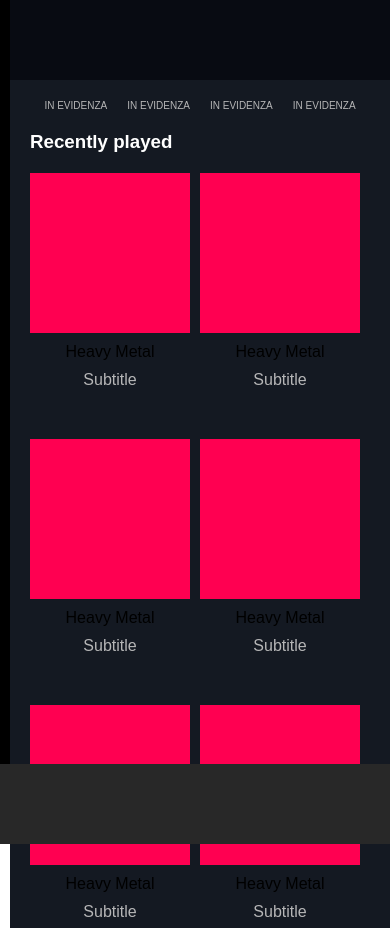
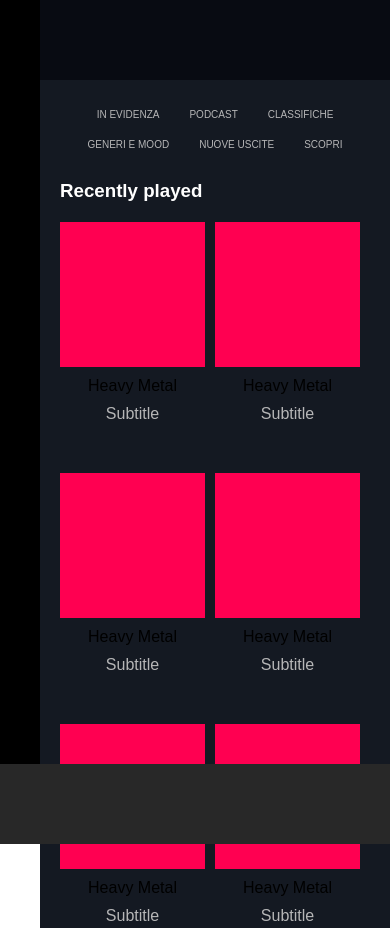
Before and after one commit to edaless/html-css-spotifyweb, a plain HTML site: page index.html in a window 390 px wide. Shown: the top 928 px of the page. Drawn offline with Linux system fonts and the light colour scheme.

Commit message:
workin' on sizes

```diff
--- a/CSS/style.css
+++ b/CSS/style.css
@@ -13,7 +13,7 @@
     /* var(--h-barra-t) height barra top*/
     --h-barra-t: 80px;
     /* var(--w-barra-l) width barra left*/
-    --w-barra-l: 230px;
+    --w-barra-l: 150px;
     /* var(--h-barra-b) height barra top*/
     --h-barra-b: 80px;
 
@@ -24,12 +24,15 @@
 
     /* var(--w-section) */
     --w-section: calc( var(--w-main) - 2 * var(--padd-main));
+
     /* var(--n-cards)  numero di cards su una linea*/
     --n-cards: 6;
     /* var(--marg-right-card) */
     --marg-right-card: 10px;
-    /* var(--w-card) */
+    /* var(--w-card) width card*/
     --w-card: calc((var(--w-section)  - (var(--marg-right-card) * var(--n-cards))) / var(--n-cards));
+    /* var(--max-w-card) max width card */
+    --max-w-card: 150px;
 
 
 }
@@ -131,6 +134,7 @@ main{
 .navigazione {
     display: flex;
     justify-content: center;
+    flex-wrap: wrap;
 
     margin-bottom: 20px;
 
@@ -140,7 +144,9 @@ main{
 }
 .navigazione a{
 
-    margin: 0 10px;
+    margin: 0 15px;
+    line-height: 30px;
+
     font-size: 10px;
     color: var(--grigio);
     /* DEBUG */
@@ -153,18 +159,14 @@ section{
 
     margin: 20px 0;
     display: flex;
-    /* justify-content: space-between; */
-    flex-wrap: wrap;
 
-    /* flex-wrap: wrap; */
+    justify-content: space-between ;
 
-    /* DEBUG */
-    /* background-color: rgb(0, 238, 255); */
-    /* border: 2px solid black; */
 }
 
 .card{
     width:  var(--w-card);
+    max-width: var(--max-w-card);
     margin-right: var(--marg-right-card);
     margin-bottom: 50px;
     /* DEBUG */
@@ -179,8 +181,11 @@ section{
     width:  var(--w-card);
 
 
-    min-width: 70px;
-    min-height: 70px;
+
+
+    max-width: var(--max-w-card);
+    max-height: var(--max-w-card);
+
 
 
 
@@ -230,18 +235,28 @@ section{
 
 /************************************************
     SOLUZIONE RESPONSIVE
- ************************************************/
+************************************************/
 
 
 
- @media screen and (max-width: 768px){
+@media screen and (max-width: 768px){
     :root{
     /* var(--n-cards) */
     --n-cards: 4;
     }
 
 
- }
+    section{
+
+        margin: 20px 0;
+        display: flex;
+        justify-content: flex-start;
+        flex-wrap: wrap;
+
+    }
+
+
+}
 
 
  @media screen and (max-width: 480px){
@@ -255,7 +270,7 @@ section{
  @media screen and (max-width: 400px){
     :root{
     /* var(--w-barra-l) width barra left*/
-    --w-barra-l: 10px;
+    --w-barra-l: 40px;
     /* var(--n-cards) */
     --n-cards: 2;
     }
--- a/index.html
+++ b/index.html
@@ -41,13 +41,19 @@
                 IN EVIDENZA
             </a>
             <a href="#">
-                IN EVIDENZA
+                PODCAST
             </a>
             <a href="#">
-                IN EVIDENZA
+                CLASSIFICHE
             </a>
             <a href="#">
-                IN EVIDENZA
+                GENERI E MOOD
+            </a>
+            <a href="#">
+                NUOVE USCITE
+            </a>
+            <a href="#">
+                SCOPRI
             </a>
 
 
```
